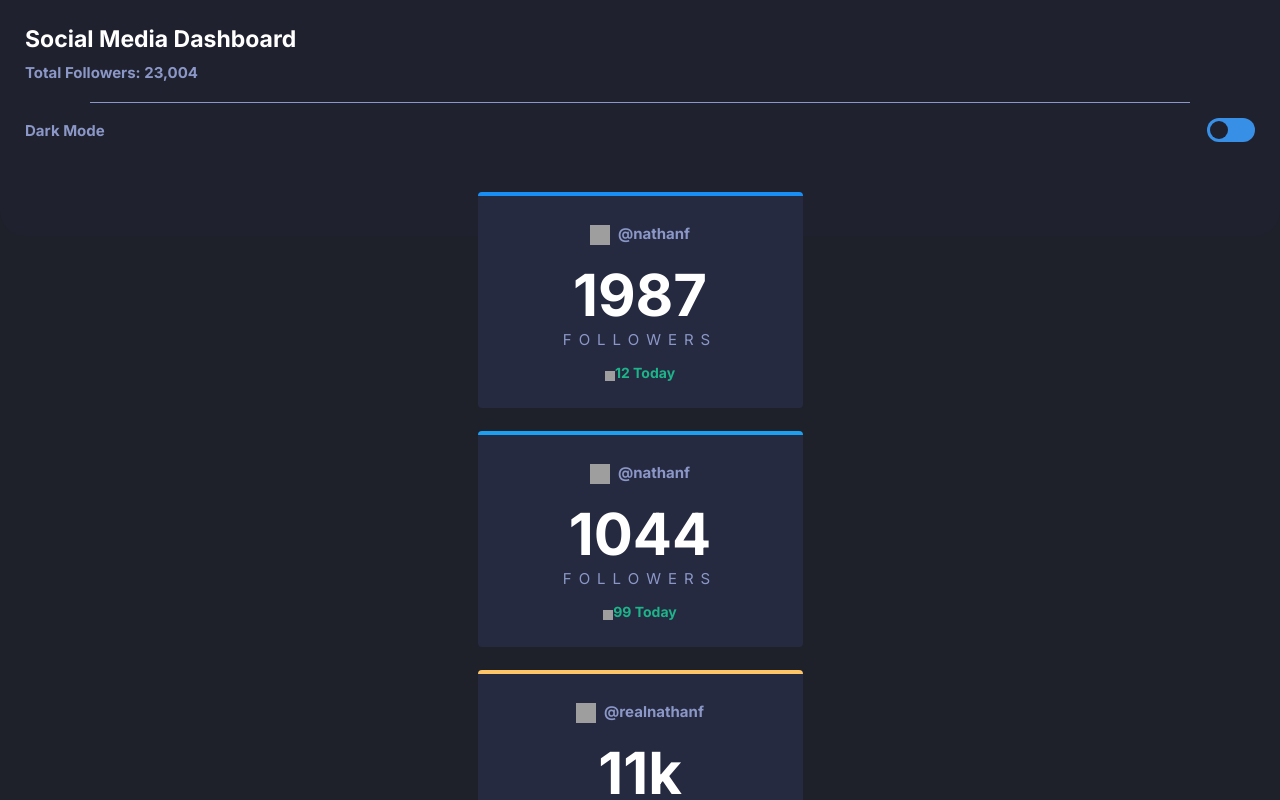
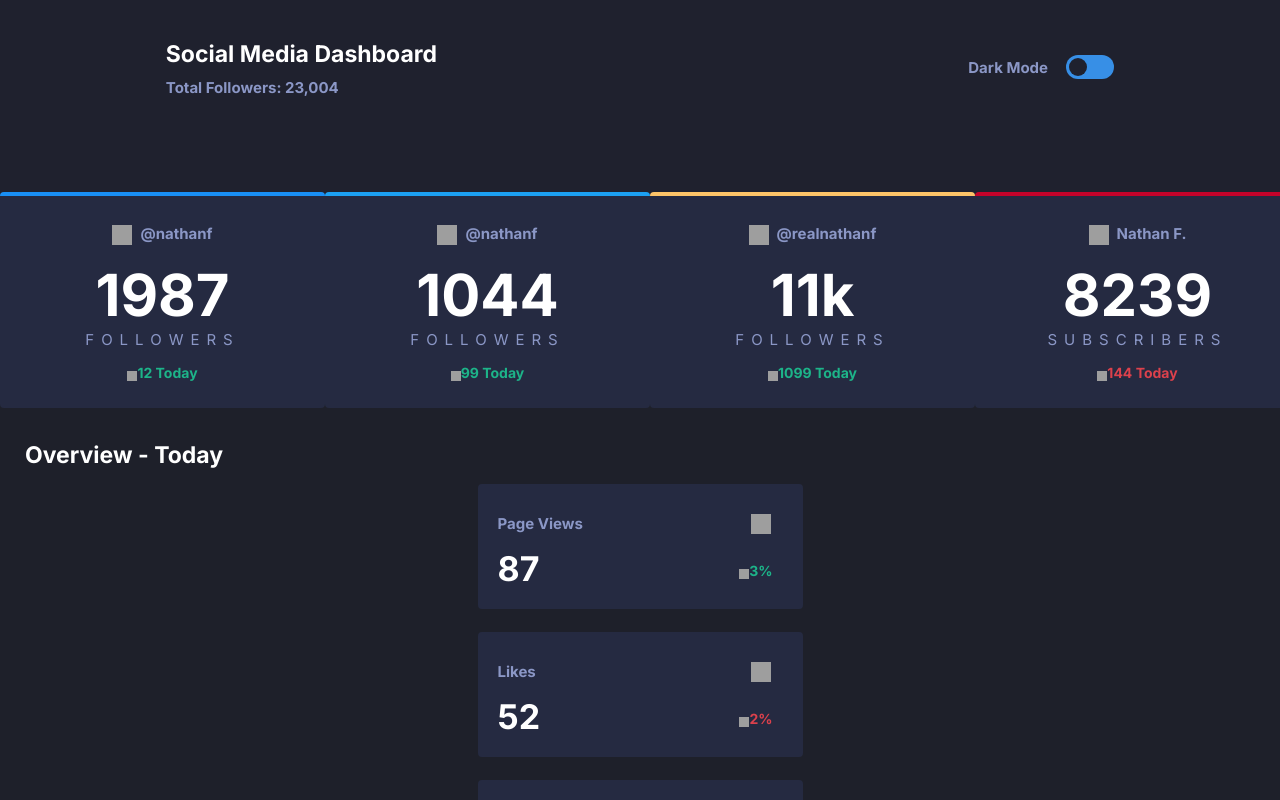
Before and after one commit to carloscasciano/social_media_dashboard, a React (Create React App) app: page / in a window 1280 px wide. Shown: the top 800 px of the page. Built offline with nearby package versions, Linux system fonts and the light colour scheme; grey boxes are pictures that could not be loaded.

Commit message:
Add header media queries

```diff
--- a/src/App.js
+++ b/src/App.js
@@ -16,7 +16,6 @@ function App() {
   };
 
   return (
-    <>
     <ThemeContext.Provider value={currentTheme}>
       <GlobalStyle theme={currentTheme} />
       <Header theme={currentTheme} handleThemeChange={handleThemeChange} />
@@ -26,7 +25,6 @@ function App() {
         subCardsData={dummyDataSubCards}
       />
     </ThemeContext.Provider>
-    </>
   );
 }
 
--- a/src/components/dashboard/dashboardStyles.js
+++ b/src/components/dashboard/dashboardStyles.js
@@ -1,10 +1,15 @@
 import styled from "styled-components";
+const mediaBreakPoint = "600px"
 
 export const MainCardsDashboardContainer = styled.div`
   display: flex;
   flex-direction: column;
   align-items: center;
   margin: -44px 0 0 0;
+
+  @media (min-width: ${mediaBreakPoint}) {
+    flex-direction: row;
+  }
 `;
 
 export const SubCardsDashboardContainer = styled.div`
--- a/src/components/header/headerStyles.js
+++ b/src/components/header/headerStyles.js
@@ -1,4 +1,5 @@
 import styled from "styled-components";
+const mediaBreakPoint = "600px";
 
 export const HeaderContainer = styled.div`
   width: 100%;
@@ -7,6 +8,11 @@ export const HeaderContainer = styled.div`
   border-radius: 0 0 25px 25px;
   display: flex;
   flex-direction: column;
+
+  @media (min-width: ${mediaBreakPoint}) {
+    flex-direction: row;
+    align-items: flex-start;
+  }
 `;
 
 export const TitleContainer = styled.div`
@@ -33,6 +39,15 @@ export const TitleContainer = styled.div`
     align-self: center;
     width: 86%;
     border-top: 1px solid ${(props) => props.theme.desaturatedText};
+
+    @media (min-width: ${mediaBreakPoint}) {
+      display: none;
+    }
+  }
+
+  @media (min-width: ${mediaBreakPoint}) {
+    width: 80%;
+    margin: 40px 0 0 11%;
   }
 `;
 
@@ -48,6 +63,11 @@ export const ThemeCommandContainer = styled.div`
     color: ${(props) => props.theme.desaturatedText};
     font-weight: 700;
     font-size: 15px;
+  }
+
+  @media (min-width: ${mediaBreakPoint}) {
+    margin: 40px 11% 0 0;
+    width: 250px;
   }
 `;
 
```
Lines whose indentation alone changed are shown as unchanged.
